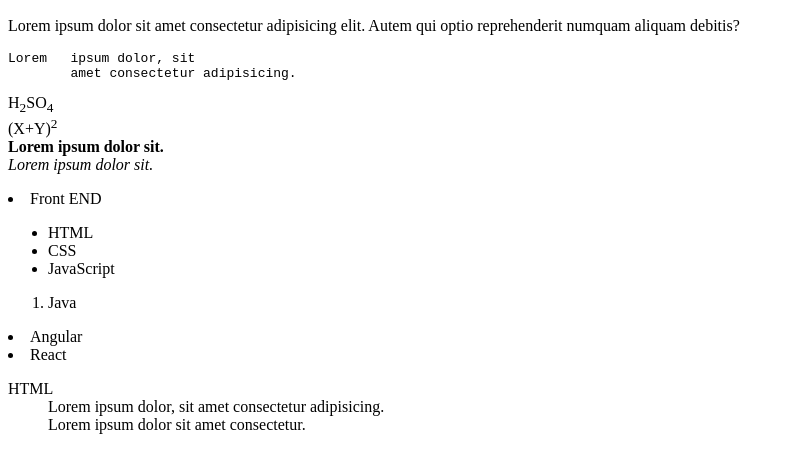
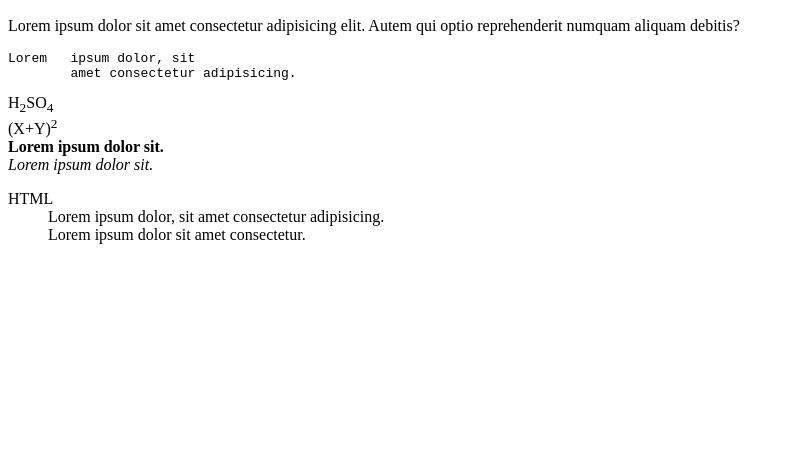
Before and after one commit to ashrafzeya/17-january, a plain HTML site: page index.html in a window 1280 px wide. Shown: the part 110-578 px from the top of the page, without its empty margins (0-796 px from the left). Drawn offline with Linux system fonts and the light colour scheme.

Commit message:
changes3

```diff
--- a/index.html
+++ b/index.html
@@ -16,21 +16,7 @@
         (X+Y)<sup>2</sup><br>
         <strong>Lorem ipsum dolor sit.</strong><br>
         <em>Lorem ipsum dolor sit.</em>
-        <ol></ol>
-            <li>Front END</li>
 
-            <ul>
-                <li>HTML</li>
-                <li>CSS</li>
-                <li>JavaScript</li>
-            </ul>
-            <ol>
-                <li>Java</li>
-            </ol>
-            <ul></ul>
-                <li>Angular</li>
-                <li>React</li>
-            </html>
             <dl>
                 <dt>HTML</dt>
                 <dd>Lorem ipsum dolor, sit amet consectetur adipisicing.</dd>
```
